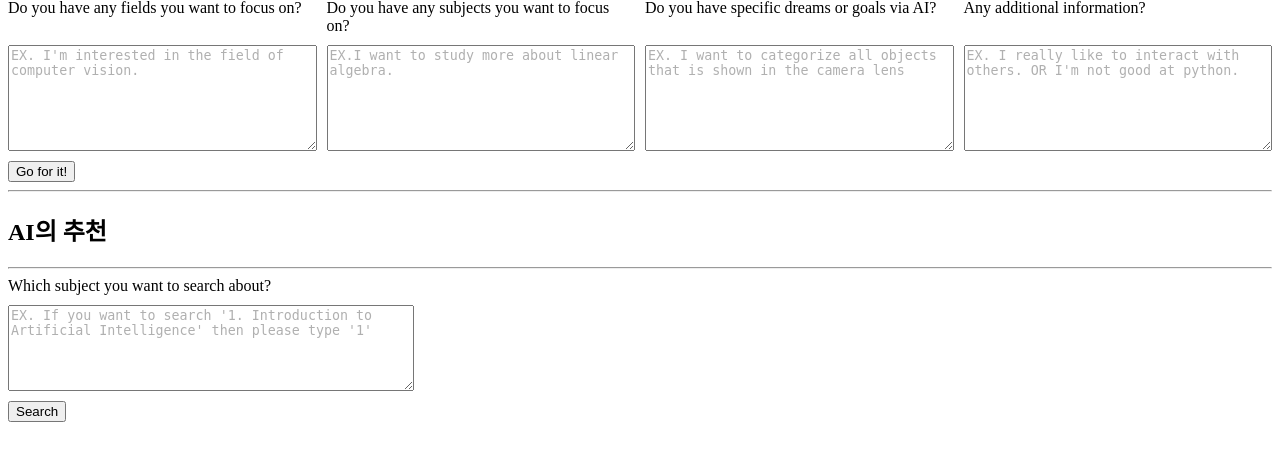
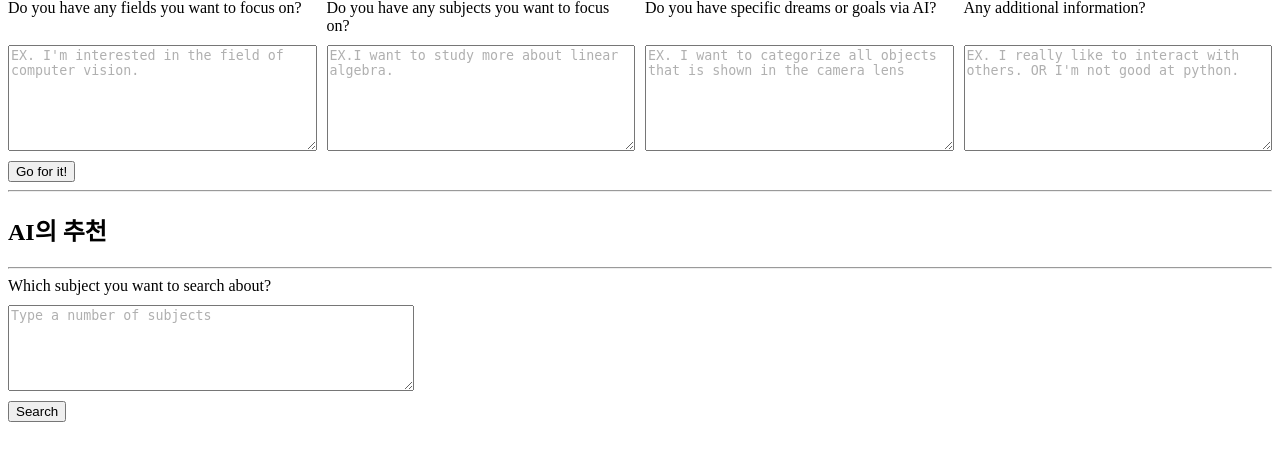
Before and after one commit to HaeSeongHI/Teamproject, a Flask app: page / in a window 1280 px wide. Shown: the part 154-615 px from the top of the page. Run offline with Flask 3, Linux system fonts and the light colour scheme.

Commit message:
Rec list 수정

```diff
--- a/main.py
+++ b/main.py
@@ -65,7 +65,7 @@ def index():
                     '
 
 
-            system_prompt5 = 'I want to recieve aa list of recommended subjects. So all you have to do is to add \
+            system_prompt5 = 'I want to recieve a list of recommended subjects on 1. So all you have to do is to add \
                 "vrfctncdfspltng subjectname1,subjectname2,subjectname3....." on the last of your answer.\
                 I am going to split your message and split by vrfctncdfspltng.\
                 '
--- a/templates/index.html
+++ b/templates/index.html
@@ -70,7 +70,7 @@
             <label for = "search_subject">Which subject you want to search about?</label>
         </div>
         <div class = "textarea-row">
-            <textarea name = "search_subject" id="search_subject" placeholder = "EX. If you want to search '1. Introduction to Artificial Intelligence' then please type '1'">{{ search_input }}</textarea>
+            <textarea name = "search_subject" id="search_subject" placeholder = "Type a number of subjects">{{ search_input }}</textarea>
         </div>
         <button type="submit" name="form_id" value="form2">Search</button>
     </form>
```
